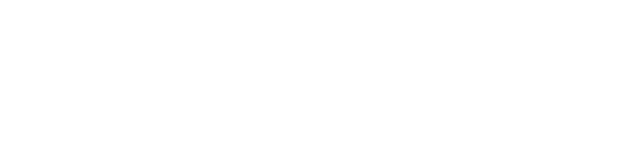
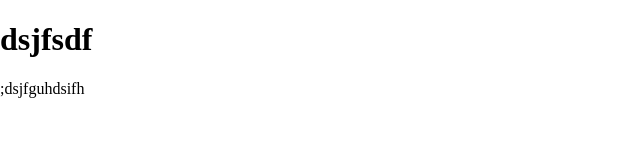
Before and after one commit to RazinSyakib43/github-101, a plain HTML site: page index.html in a window 1280 px wide. Shown: the whole page, without its empty margins (0-640 px from the left). Drawn offline with Linux system fonts and the light colour scheme.

Commit message:
update index
lorem ipsumlorem ipsumlorem ipsumlorem ipsumlorem ipsumlorem ipsumlorem ipsumlorem ipsumlorem ipsumlorem ipsumlorem ipsumlorem ipsumlorem ipsumlorem ipsumlorem ipsumlorem ipsumlorem ipsumlorem ipsumlorem ipsumlorem ipsumlorem ipsumlorem ipsumlorem ipsumlorem ipsumlorem ipsumlorem ipsumlorem ipsumlorem ipsumlorem ipsumlorem ipsumlorem ipsumlorem ipsumlorem ipsumlorem ipsumlorem ipsumlorem ipsumlorem ipsumlorem ipsumlorem ipsumlorem ipsumlorem ipsumlorem ipsumlorem ipsumlorem ipsumlorem ipsumlorem ipsumlorem ipsumlorem ipsumlorem ipsumlorem ipsumlorem ipsumlorem ipsumlorem ipsumlorem ipsumlorem ipsumlorem ipsumlorem ipsumlorem ipsumlorem ipsumlorem ipsumlorem ipsumlorem ipsumlorem ipsumlorem ipsumlorem ipsumlorem ipsumlorem ipsumlorem ipsumlorem ipsumlorem ipsumlorem ipsumlorem ipsumlorem ipsumlorem ipsumlorem ipsumlorem ipsumlorem ipsum

```diff
--- a/index.html
+++ b/index.html
@@ -4,10 +4,11 @@
     <meta charset="UTF-8">
     <meta http-equiv="X-UA-Compatible" content="IE=edge">
     <meta name="viewport" content="width=device-width, initial-scale=1.0">
-    <title>Document</title>
+    <title>dkjsfjsdhfihn</title>
     <link rel="stylesheet" href="style.css">
 </head>
 <body>
-
+    <h1>dsjfsdf</h1>
+    <p>;dsjfguhdsifh</p>
 </body>
 </html>
```
